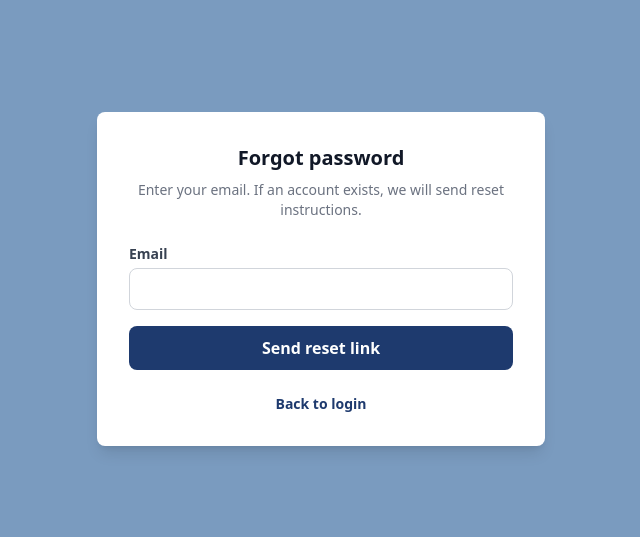
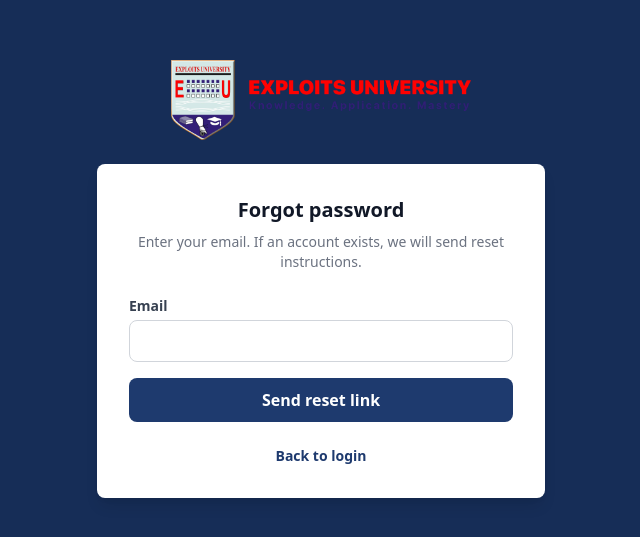
Before and after one commit to Xoski2/alumni-connect-frontend, a React (Vite) app: page /forgot-password in a window 1280 px wide. Shown: the part 121-658 px from the top of the page, without its empty margins (319-959 px from the left). Built offline with nearby package versions, Linux system fonts and the light colour scheme; no server answers.

Commit message:
Add Exploits logo and dim background on forgot password page

```diff
--- a/src/pages/ForgotPasswordPage.tsx
+++ b/src/pages/ForgotPasswordPage.tsx
@@ -24,9 +24,14 @@ const ForgotPasswordPage = () => {
 
   return (
     <div
-      className="min-h-screen flex items-center justify-center p-6"
-      style={{ backgroundColor: "#7a9bbf" }}
+      className="min-h-screen flex flex-col items-center justify-center p-6"
+      style={{ backgroundColor: "#162d57" }}
     >
+      <img
+        src="/Logo.png"
+        alt="Exploits University Logo"
+        className="h-20 w-auto object-contain mb-6"
+      />
       <div className="w-full max-w-md bg-white rounded-lg shadow-lg px-8 py-8">
         <h1 className="text-xl font-bold text-gray-900 text-center mb-2">
           Forgot password
```
